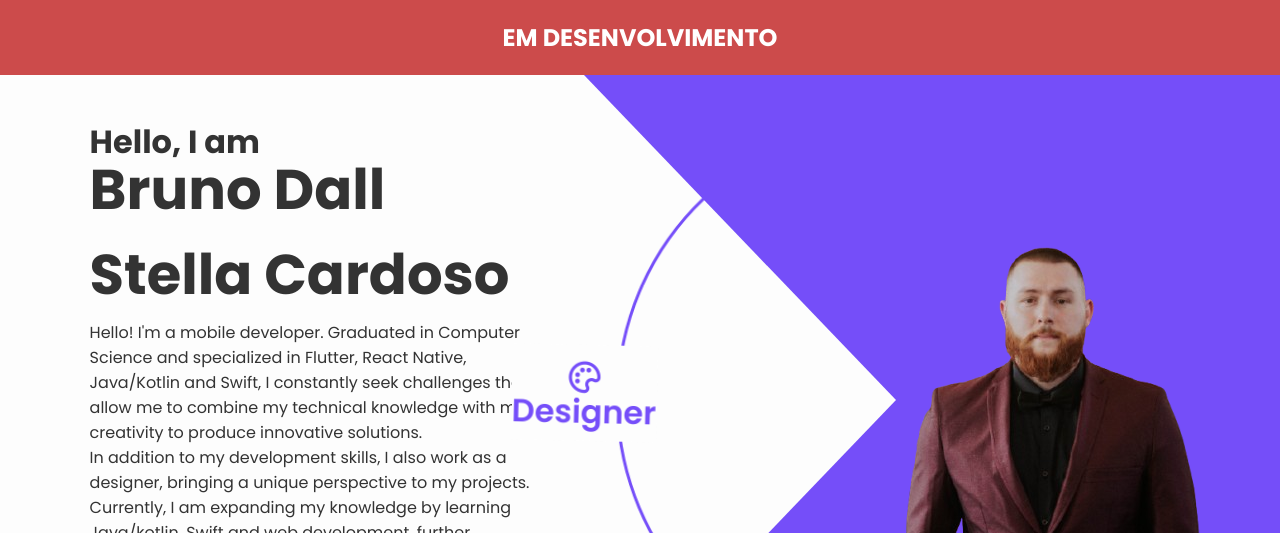
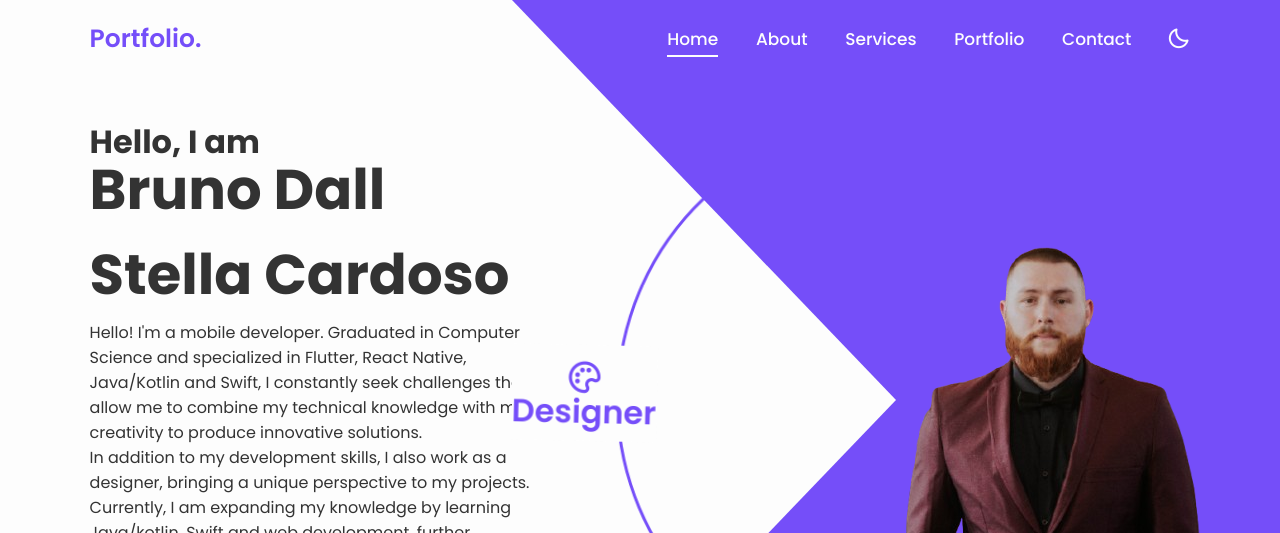
Before and after one commit to BrunoDalI/Portfolio, a plain HTML site: page index.html in a window 1280 px wide. Shown: the top 533 px of the page. Drawn offline with nearby package versions, Linux system fonts and the light colour scheme.

Commit message:
Update index.html

```diff
--- a/index.html
+++ b/index.html
@@ -37,7 +37,7 @@
 <body>
 
     <!-- header design -->
-    <div class="banner">EM DESENVOLVIMENTO</div>
+<!--     <div class="banner">EM DESENVOLVIMENTO</div> -->
     <header class="header">
         <a href="#" class="logo">Portfolio.</a>
 
```
